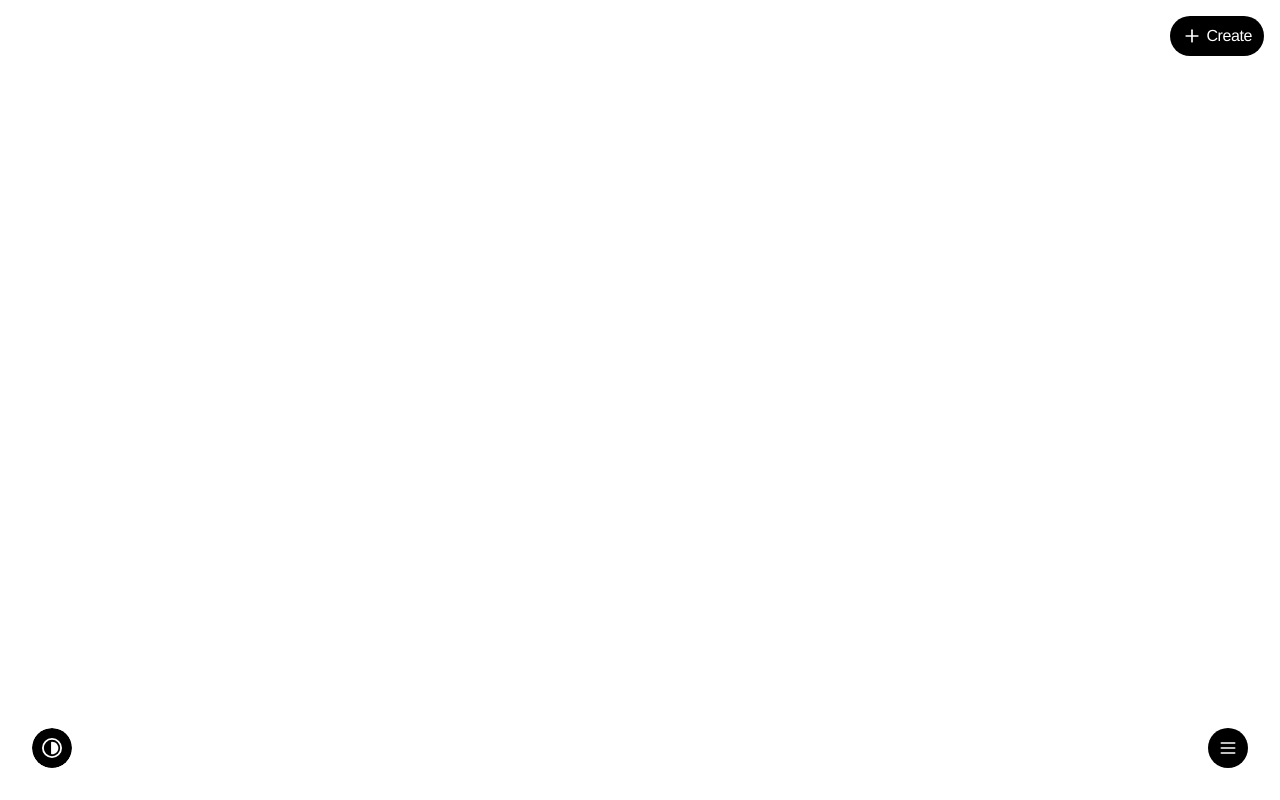
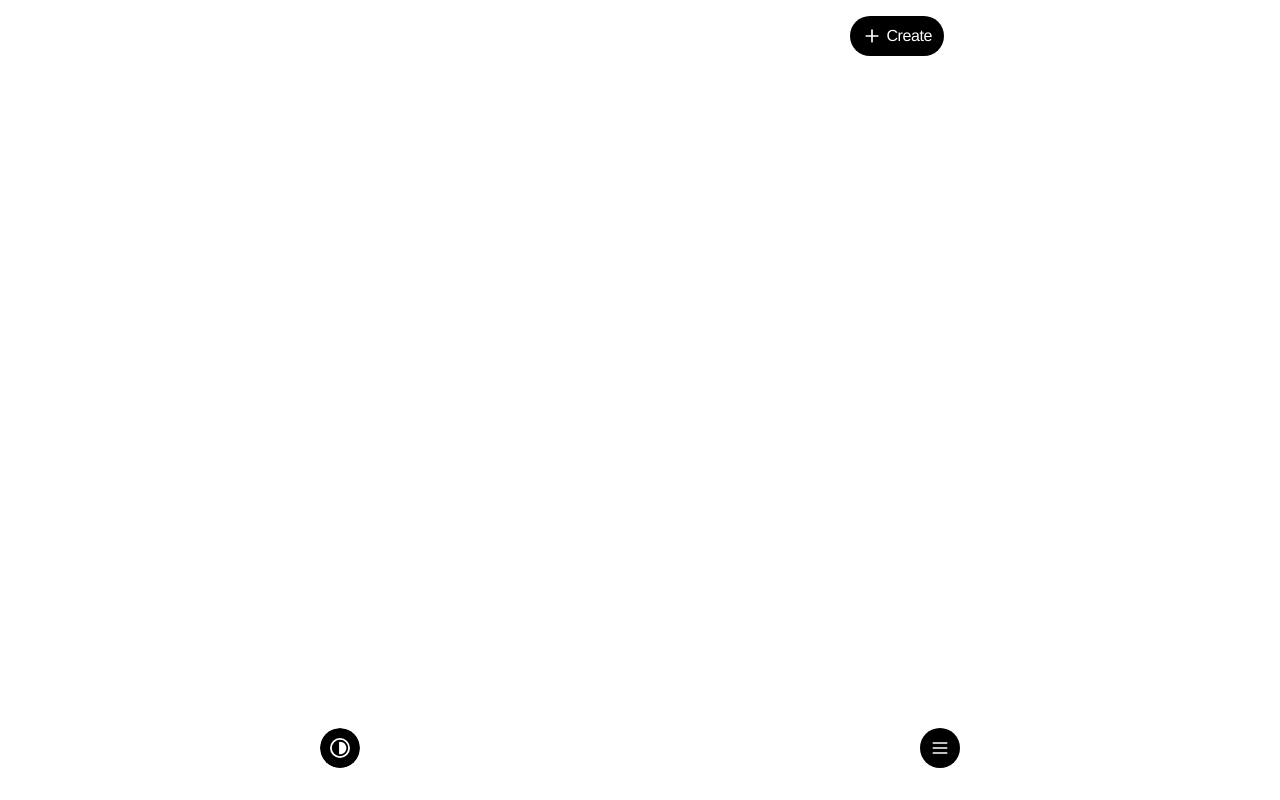
Before and after one commit to tiagc/stack, a React (Create React App) app: page / in a window 1280 px wide. Built offline with nearby package versions, Linux system fonts and the light colour scheme.

Commit message:
custom padding for larger screens

```diff
--- a/src/App.tsx
+++ b/src/App.tsx
@@ -56,7 +56,8 @@ function App() {
   };
 
   return (
-    <div className="relative min-h-screen">
+    <>
+      <div className="relative min-h-screen custom-padding">
         <CreationMode
           onNewStack={addNewStack}
           isCreating={isCreating}
@@ -84,8 +85,9 @@ function App() {
             ))}
           </div>
         </motion.div>
+      </div>
       <Footer />
-    </div>
+    </>
   );
 }
 
--- a/src/components/navigation/Footer.tsx
+++ b/src/components/navigation/Footer.tsx
@@ -4,15 +4,13 @@ import { ThemeToggle } from "../buttons/ThemeToggle";
 
 export function Footer() {
   return (
-    <footer className="fixed bottom-0 w-full p-8">
+    <footer className="fixed bottom-0 z-50 p-8 w-full custom-padding">
       <div className="flex justify-between items-center">
         <div>
           <motion.button whileTap={{ scale: 0.95 }}>
             <ThemeToggle />
           </motion.button>
         </div>
-
-        <div></div>
 
         <div>
           <motion.button
--- a/src/styles.css
+++ b/src/styles.css
@@ -2,8 +2,19 @@
 @tailwind components;
 @tailwind utilities;
 
+/* * {
+  outline: 1px solid red;
+} */
+
 body {
   @apply font-neue tracking-tight bg-white dark:bg-black;
+}
+
+@media (min-width: 768px) {
+  .custom-padding {
+    padding-left: max((100% - 40rem) / 2, 2rem);
+    padding-right: max((100% - 40rem) / 2, 2rem);
+  }
 }
 
 .scrollbar-hide {
```
Lines whose indentation alone changed are shown as unchanged.
